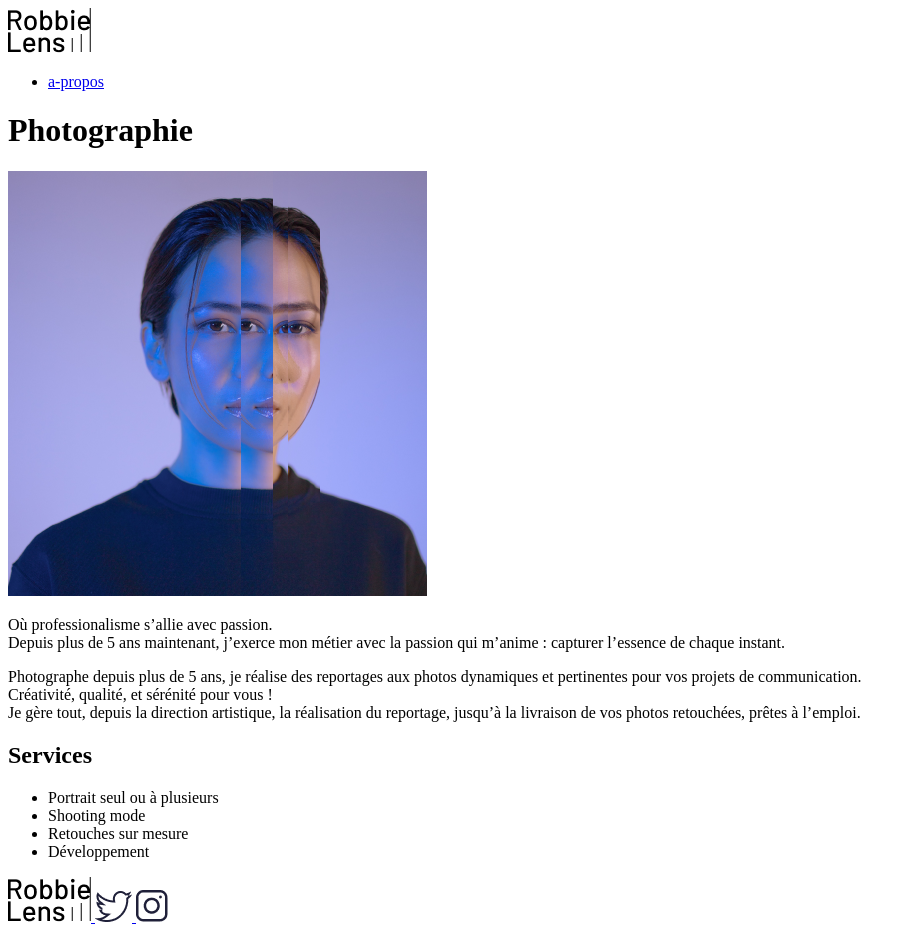
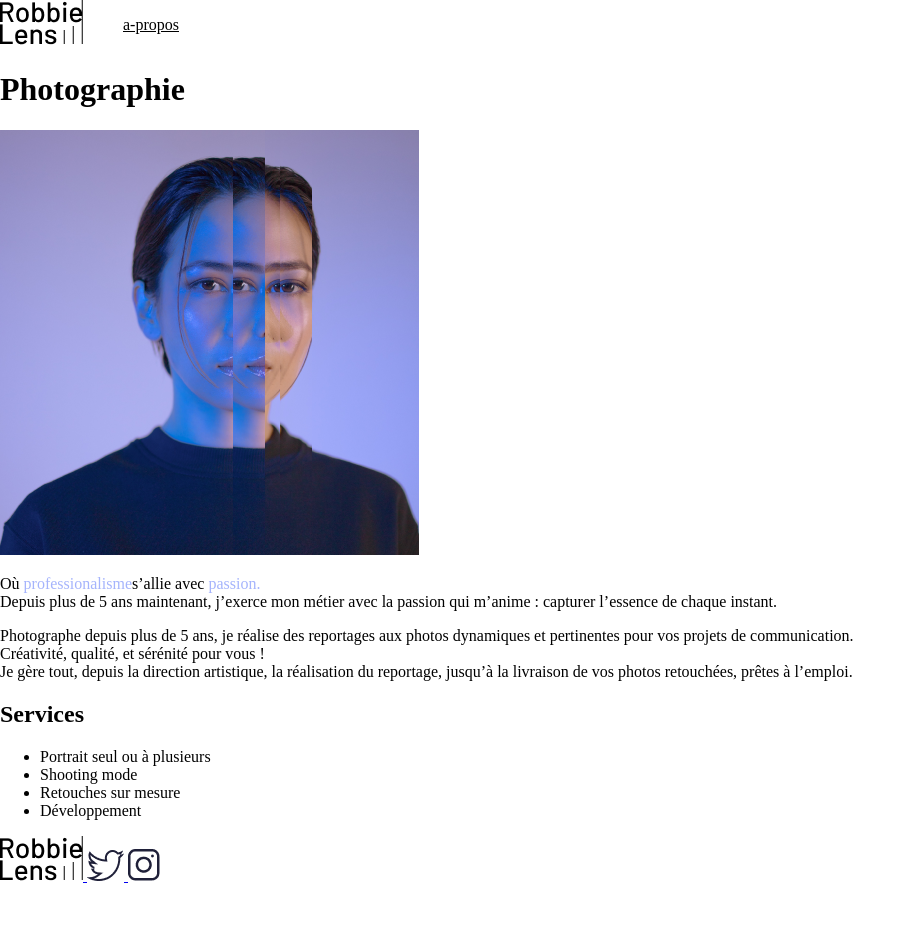
Before and after one commit to AxelPj/Web, a plain HTML site: page robbie_lens/index.html in a window 1280 px wide. Shown: the whole page, without its empty margins (0-924 px from the left). After the commit the page ends 885 px from the top, so only its background shows below. Drawn offline with Linux system fonts and the light colour scheme.

Commit message:
CSS start

```diff
--- /dev/null
+++ b/robbie_lens/a-propos.css
@@ -0,0 +1,26 @@
+html, body {
+	height: 100%;
+	margin: 0; padding: 0;
+}
+body {
+	display : table;
+	width: 100%;
+}
+footer {
+	display : table-row;
+	height: 2%;
+}
+.lien_nav
+{
+    color: black;
+}
+
+nav
+{
+    display: flex;
+    list-style: none;
+}
+.list_nav
+{
+    list-style: none;
+}
--- /dev/null
+++ b/robbie_lens/index.css
@@ -0,0 +1,30 @@
+html, body {
+	height: 100%;
+	margin: 0; padding: 0;
+}
+body {
+	display : table;
+	width: 100%;
+}
+footer {
+	display : table-row;
+	height: 2%;
+}
+.lien_nav
+{
+    color: black;
+}
+
+nav
+{
+    display: flex;
+    list-style: none;
+}
+.intro
+{
+    color: #A5B4FC;
+}
+.list_nav
+{
+    list-style: none;
+}
--- a/robbie_lens/index.html
+++ b/robbie_lens/index.html
@@ -5,21 +5,21 @@
             <meta name="viewport" content="width=device-width, initial-scale=1.0">
             <title>Accueil - Robbie Lens Photographie</title>
             <link rel="icon" type="image/png" href="./Asset/img/logo.png">
+            <link href="index.css" rel="stylesheet">
         </head>
     <body>
         <nav>
-        <a href="index.html", target="_blank">
+                <a href="index.html">
                     <img src="./Asset/img/logo.png", alt="logo robbie-lens" title="logo robbie-lens">
                 </a>
-        <ul>
-            <li><a href="a-propos.html">a-propos</a></li>
-        </ul>
+                <ul class = "list_nav">
+                    <li><a class="lien_nav" href="a-propos.html">a-propos</li>
         </nav>
         <header>
             </a>
             <h1>Photographie</h1>
                 <img src="./Asset/img/robbie-lens.png", alt="image de Robbie Lens" title="image de Robbie Lens">
-         <p>Où professionalisme s’allie avec passion.<br> Depuis plus de 5 ans maintenant, j’exerce mon métier avec la passion
+             <p>Où <span class ="intro">professionalisme</span>s’allie avec <span class ="intro">passion.</span><br> Depuis plus de 5 ans maintenant, j’exerce mon métier avec la passion
                 qui m’anime : capturer l’essence de chaque instant.</p>
                 <p>Photographe depuis plus de 5 ans, je réalise des reportages aux photos dynamiques et pertinentes pour vos projets de communication.<br>
                  Créativité, qualité, et sérénité pour vous !<br>
@@ -34,7 +34,7 @@
         </header>
 
         <footer>
-        <a href="index.html", target="_blank">
+            <a href="index.html">
                 <img src="./Asset/img/logo.png", alt="logo robbie-lens" title="logo robbie-lens">
             </a>
             <a href="https://x.com/", target="_blank">
```
Also changed, not shown: robbie_lens/a-propos.html (+7 -4 lines), robbie_lens/robin_lens.css (deleted). Lines whose indentation alone changed are shown as unchanged.
